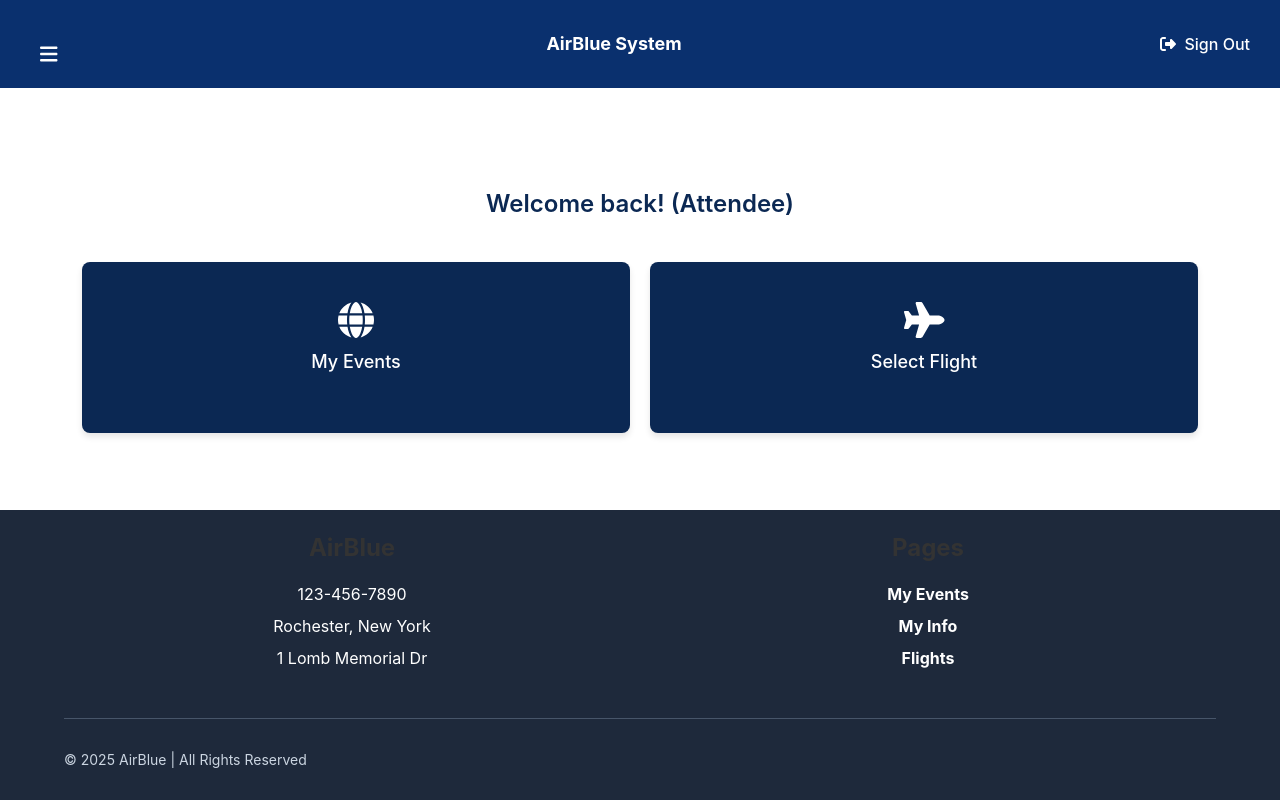
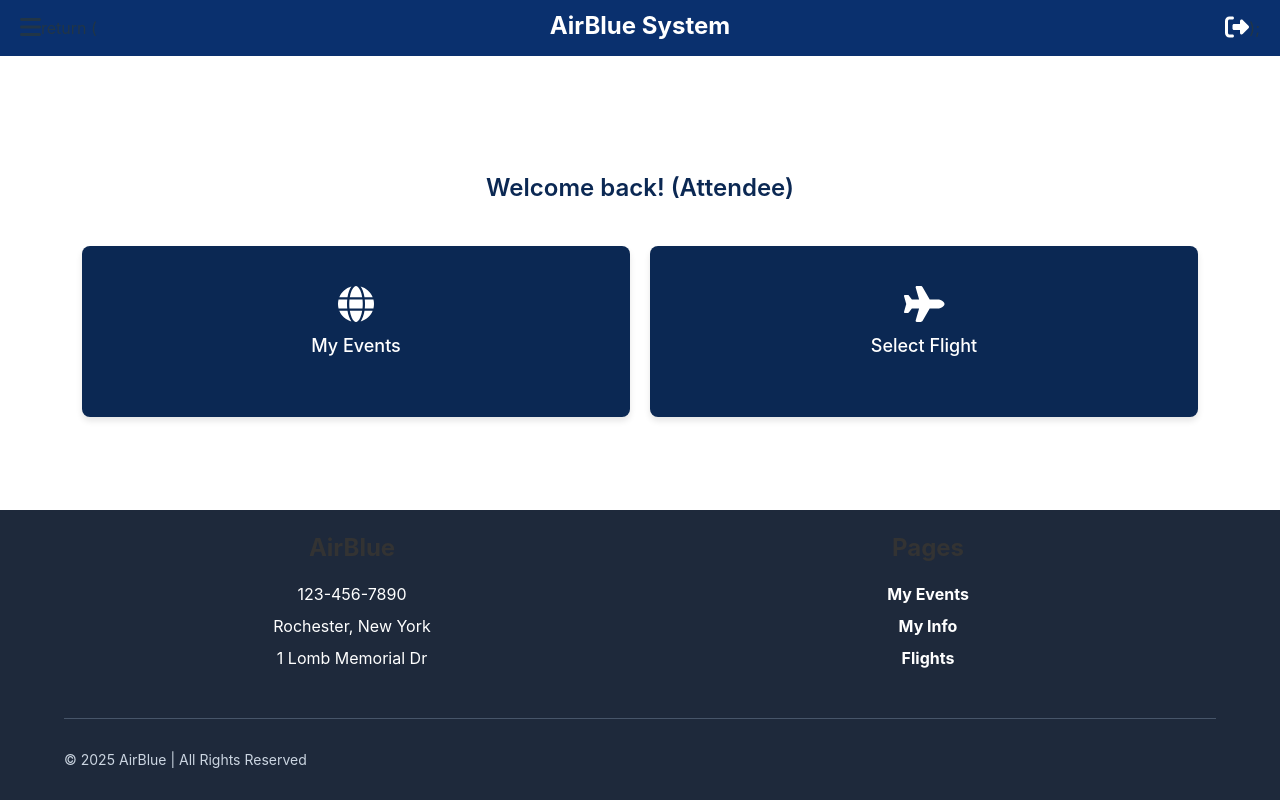
Before and after one commit to RR1288/AirBlue-frontend, a React (Vite) app: page /home in a window 1280 px wide. Built offline with nearby package versions, Linux system fonts and the light colour scheme.

Commit message:
Refactor header layout and styles: renamed classes, added new container, centered title, and updated role selector and logout button.

```diff
--- a/src/components/Header.jsx
+++ b/src/components/Header.jsx
@@ -49,52 +49,55 @@ function Header({title, userRole, hideSidebar = false, onRoleChange}) {
         );
     };
 
+    // Handle the sign-out process
+    const handleSignOut = () => {
+        // Clear localStorage or session data
+        localStorage.removeItem('user');
+        localStorage.removeItem('roles');
+
+        // Redirect to the login page
+        window.location.href = '/login';  // Or use React Router's history.push('/login')
+    };
     return (
-        <>
-            {renderSidebar()}
-            <header className={styles.header}>
-                {!hideSidebar && (
-                    <button
-                        onClick={() => setSidebarOpen(!sidebarOpen)}
-                        className={styles.menuButton}
-                    >
-                        <FontAwesomeIcon icon={faBars} />
-                    </button>
-                )}
-                <a href="/home">
-                    <h1 className={styles.title}>{title}</h1>
-                </a>
-                {/* Render role switcher if more than one role is available */}
+        <div className={styles.headerContainer}>
+            {/* Sidebar toggle button */}
+            <div className={styles.sidebarToggle} onClick={() => setSidebarOpen(!sidebarOpen)}>
+                <FontAwesomeIcon icon={faBars} />
+            </div>
+
+            {/* Header title */}
+            <div className={styles.headerTitle}>
+                <h1>{title}</h1>
+            </div>
+
+            {/* Role selector */}
+            {/* // Only show the dropdown if there are multiple roles or if userRole isn't 'attendee' */}
+            <div className={styles.roleSelector}>
                 {availableRoles.length > 1 && (
-                    <select
-                        value={userRole}
-                        onChange={handleRoleChange}
-                        className={styles.roleSwitcher}
-                    >
+                    <select onChange={handleRoleChange} value={userRole}>
                         {availableRoles.map((role) => (
-                            <option
-                                key={role}
-                                value={role}
-                            >
-                                {role.charAt(0).toUpperCase() + role.slice(1)}
+                            <option key={role} value={role}>
+                                {role}
                             </option>
                         ))}
                     </select>
                 )}
-                <Link
-                    to="/login"
-                    className={styles.signOut}
-                >
+            </div>
+
+            {/* Logout button */}
+            return (
+                <div className={styles.logoutButton}>
+                    {/* Sign Out Icon */}
                     <FontAwesomeIcon
                         icon={faSignOutAlt}
-                        className={styles.signOutIcon}
-                    />{" "}
-                    Sign Out
-                </Link>
-            </header>
-        </>
-    );
-}
+                        onClick={handleSignOut}
+                    />
+                </div>
+            );
+                        {renderSidebar()}
+                    </div>
+                );
+            }
 
 Header.propTypes = {
     title: PropTypes.string.isRequired,
--- a/src/components/Header.module.css
+++ b/src/components/Header.module.css
@@ -1,60 +1,51 @@
-.header {
+/* Container for the entire header */
+.headerContainer {
   display: flex;
   justify-content: space-between;
   align-items: center;
+  padding: 10px 20px;
   background-color: #0A306E;
-    color: white;
-    padding: 10px 20px;
+  box-shadow: 0 2px 5px 0A306E(0, 0, 0, 0.1);
+  position: relative;
 }
 
-  .menuButton {
-    background: none;
-    border: none;
-    color: white;
-    font-size: 20px;
+/* Sidebar toggle button (hamburger menu) */
+.sidebarToggle {
   cursor: pointer;
+  font-size: 1.5rem;
 }
 
-  .title {
-    margin: 0px;
-    align-items: center;
-    font-size: 18px;
-    color: white;
-
+/* Title in the header */
+.headerTitle {
+  position: absolute; /* Center the title */
+  left: 50%;
+  transform: translateX(-50%);
 }
 
-  .roleSwitcher {
-    margin-left: 20px;
-    padding: 5px;
-    border-radius: 5px;
-    font-size: 16px;
-    background-color: #0A306E;
-    color: #ffffff;
-    cursor: pointer;
+.headerTitle h1 {
+  text-align: center;
+  font-size: 1.5rem;
   font-weight: bold;
-    cursor: pointer;
-    outline: none;
-    transition: background-color 0.3s, box-shadow 0.3s;
+  color: white;
 }
 
-  .roleSwitcher:hover {
-    background-color: #0A306E;
+/* Dropdown for role selection */
+.roleSelector select {
+  padding: 5px 10px;
+  font-size: 1rem;
+  border: 1px solid white;
+  border-radius: 4px;
 }
 
-  .roleSwitcher:focus {
-    box-shadow: 0 0 5px rgba(255, 255, 255, 0.8);
+/* Logout button (sign-out icon) */
+.logoutButton {
+  cursor: pointer;
+  font-size: 1.5rem;
+  color: white;
+  margin-left: auto;
 }
 
-  .signOut {
-    display: flex;
-    align-items: center;
+.logoutButton:hover,
+.sidebarToggle:hover {
   color: white;
-    text-decoration: none;
-    padding: 5px 10px;
-    border-radius: 5px;
 }
-
-  .signOutIcon {
-    margin-right: 8px;
-    font-size: 16px;
-  }
```
Lines whose indentation alone changed are shown as unchanged.
